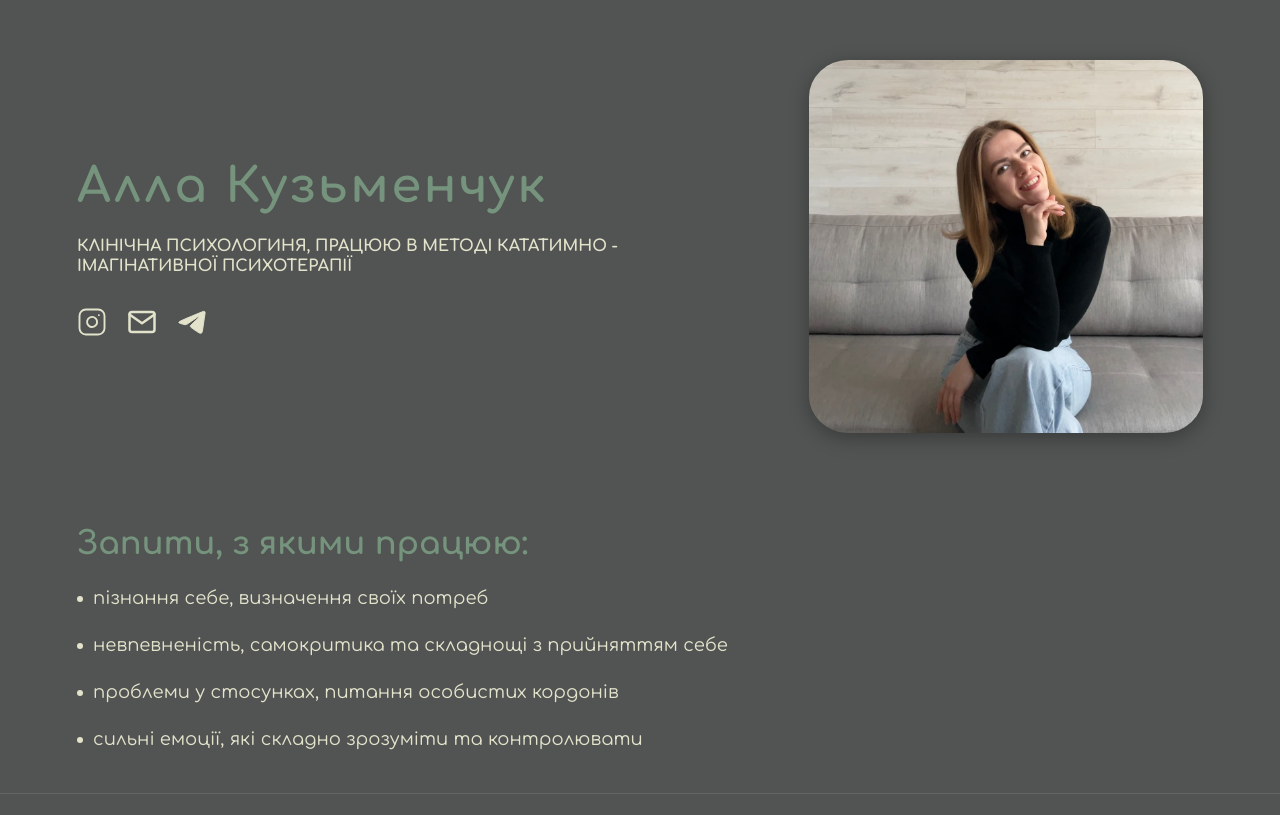
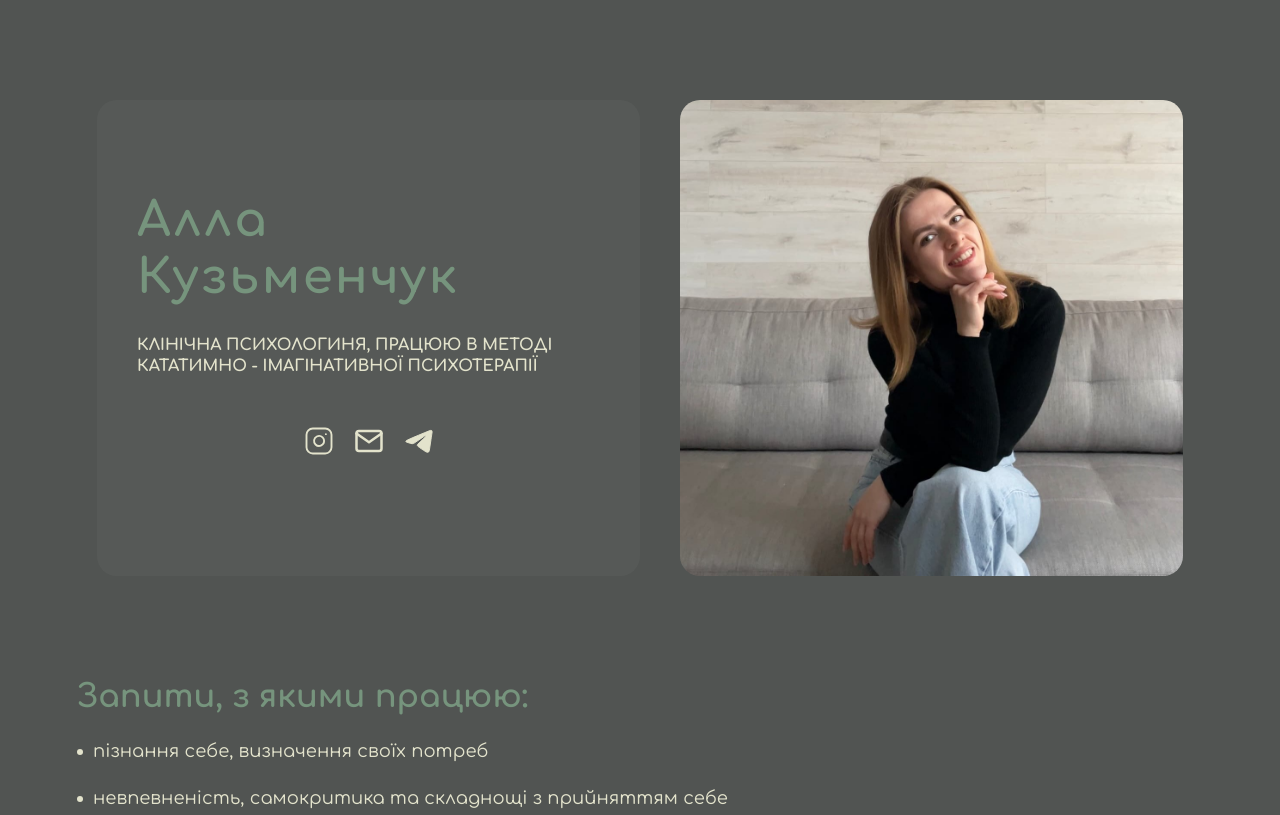
Before and after one commit to KotyshevaYulya/Alla-Kuzmenchuk, a plain HTML site: page index.html in a window 1280 px wide. Shown: the top 815 px of the page. Drawn offline with nearby package versions, Linux system fonts and the light colour scheme; a web font is replaced by a local one.

Commit message:
Final version: responsive portfolio for psychologist

```diff
--- a/style.css
+++ b/style.css
@@ -118,9 +118,15 @@ img {
 
 .header-img {
     margin-bottom: 30px;
-    border-radius: 10%;
+    border-radius: 8px;
     overflow: hidden;
-    box-shadow: 0 5px 20px rgba(0, 0, 0, 0.3);
+    /* border: 1px solid rgba(255, 255, 255, 0.1); */
+}
+
+@media (max-width: 767px) {
+    .header-img {
+        max-width: 90%;
+    }
 }
 
 
@@ -159,28 +165,38 @@ img {
 
 @media screen and (min-width: 1200px) {
     .hero-container {
+        min-height: 480px;
         display: flex;
-        flex-direction: column;
         align-items: center;
-        gap: 30px;
-        flex-direction: row;
+        gap: 40px;
+        padding: 40px;
+        align-items: stretch;
         justify-content: space-between;
     }
 
     .header-content {
         flex: 1;
-        max-width: 60%;
+        max-width: 50%;
+        background-color: rgba(255, 255, 255, 0.03);
+        padding: 40px;
+        border-radius: 20px;
+        display: flex;
+        flex-direction: column;
+        justify-content: center;
+        align-items: center;
+
     }
 
     .header-img {
         flex: 1;
-        max-width: 35%;
+        max-width: 50%;
+        margin-bottom: 0;
     }
 
     .header-img img {
         width: 100%;
-        height: auto;
-        border-radius: 10px;
+        height: 100%;
+        border-radius: 20px;
     }
 
     .header-list {
```
